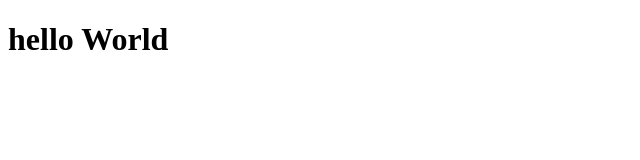
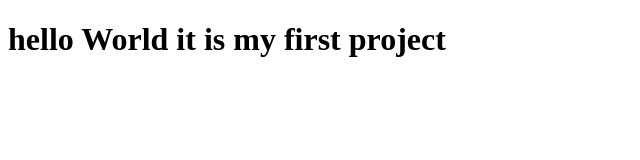
Before and after one commit to Saqibmamji1994/My-Project, a plain HTML site: page site/index.html in a window 1280 px wide. Shown: the whole page, without its empty margins (0-640 px from the left). Drawn offline with Linux system fonts and the light colour scheme.

Commit message:
small changes to my page

```diff
--- a/site/index.html
+++ b/site/index.html
@@ -6,6 +6,6 @@
 	<title>Hello World</title>
 </head>
 <body>
-<h1>  hello World</h1>
+<h1>  hello World it is my first project</h1>
 </body>
 </html>
```
